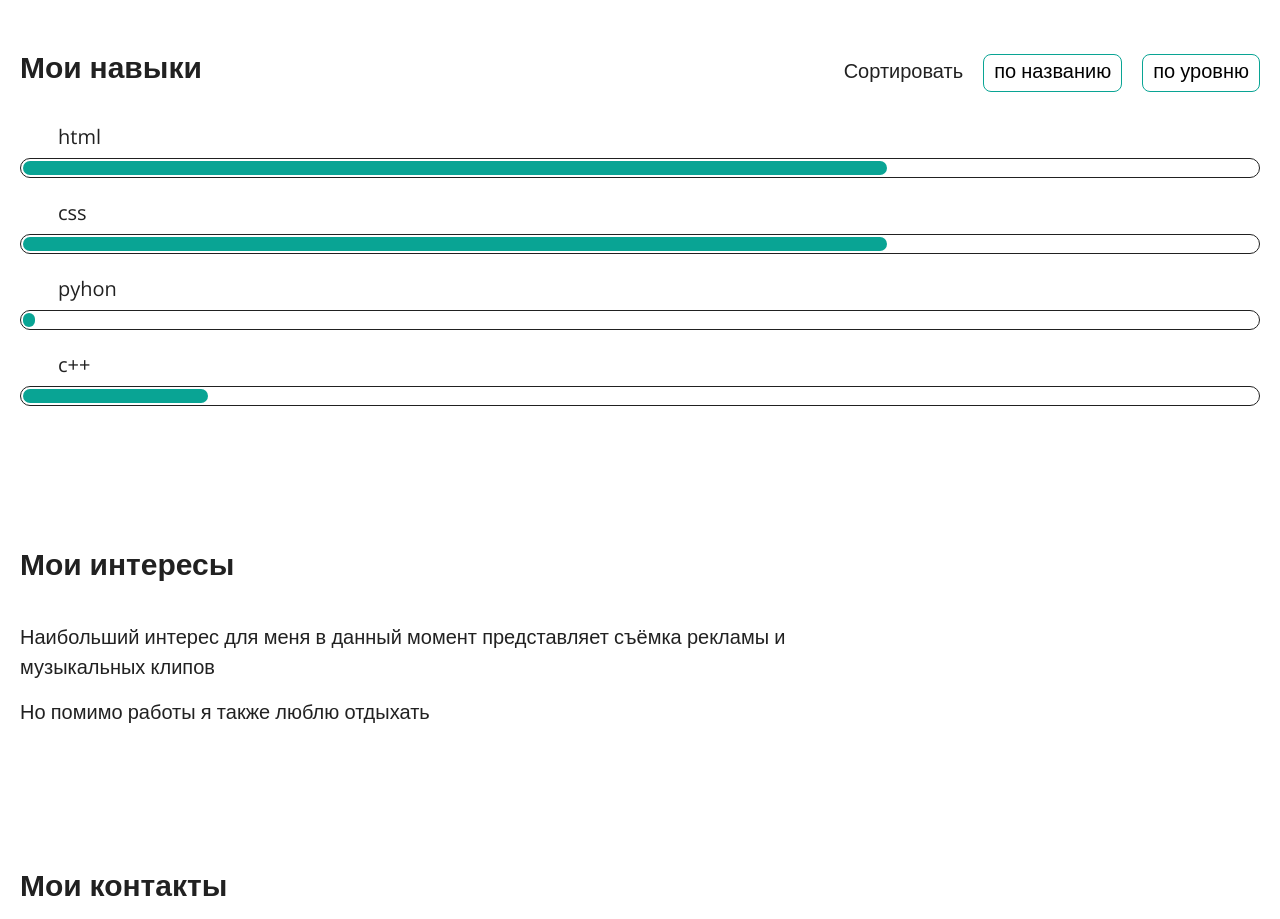
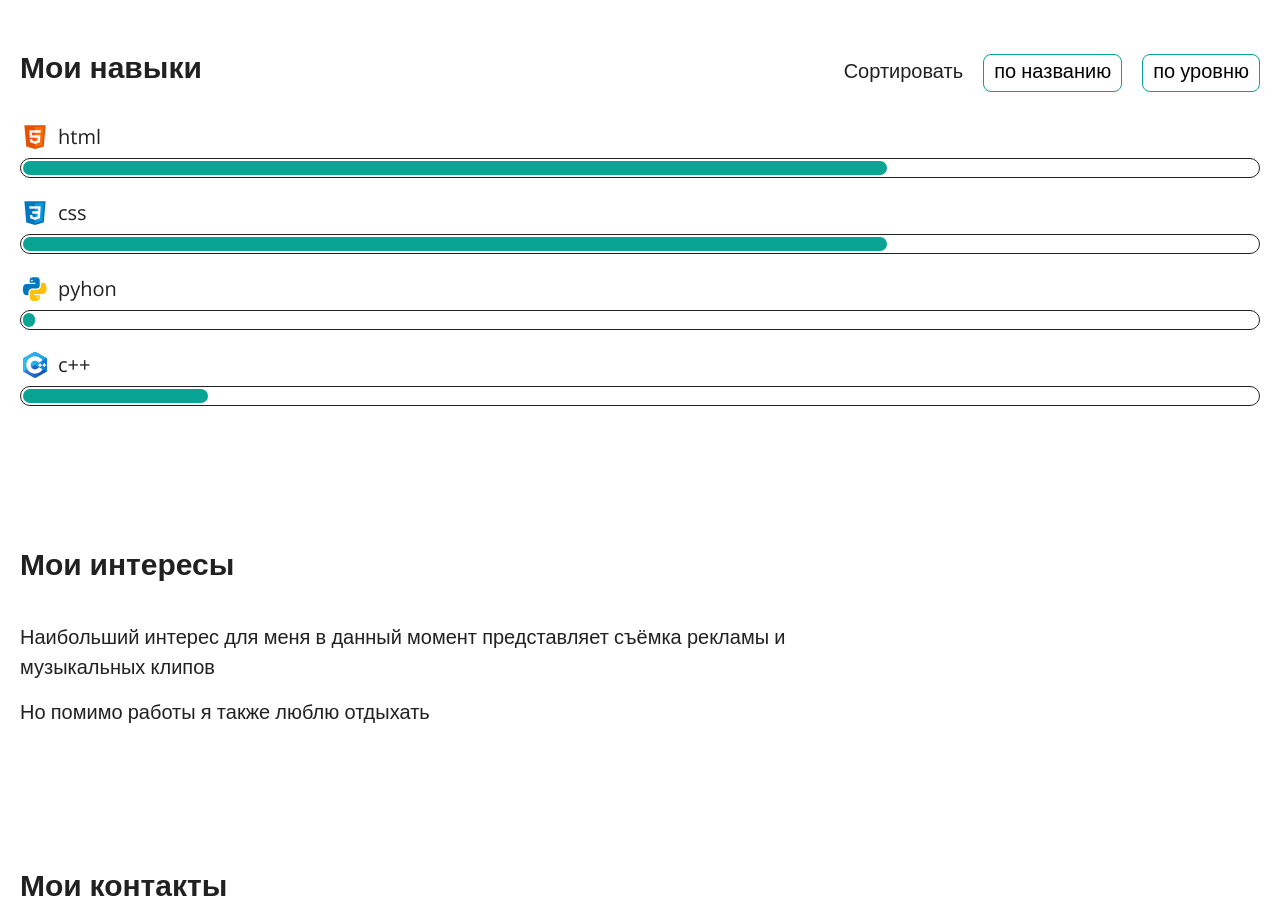
Before and after one commit to gosmandev/portfolio, a plain HTML site: page index.html in a window 1280 px wide. Shown: the part 1200-2119 px from the top of the page. Drawn offline with nearby package versions, Linux system fonts and the light colour scheme.

Commit message:
Update style.css

```diff
--- a/css/style.css
+++ b/css/style.css
@@ -233,19 +233,19 @@ button:hover {
 }
 
 .skill-item_html {
-  background-image: url("img/Icon/html.svg");
+  background-image: url("../img/Icon/html.svg");
 }
 
 .skill-item_css {
-  background-image: url("img/Icon/css.svg");
+  background-image: url("../img/Icon/css.svg");
 }
 
 .skill-item_cpp {
-  background-image: url("img/Icon/c++.svg");
+  background-image: url("../img/Icon/c++.svg");
 }
 
 .skill-item_python {
-  background-image: url("img/Icon/python.svg");
+  background-image: url("../img/Icon/python.svg");
 }
 
 .lihid {
```
